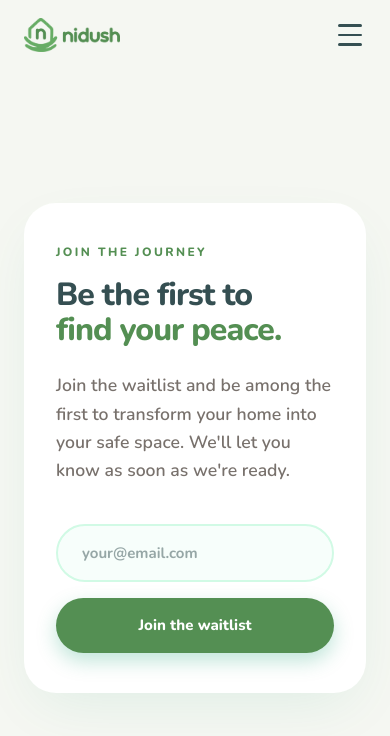
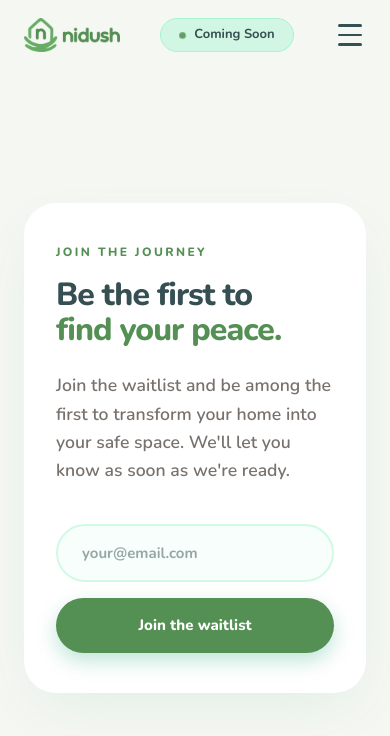
Before and after one commit to Nidush/Nidush_website, a React (Vite) app: page /waitlist in a window 390 px wide. Shown: the top 736 px of the page. Built offline with nearby package versions, Linux system fonts and the light colour scheme.

Commit message:
feat: add mobile badge for "Coming Soon" in NavBar component

```diff
--- a/src/components/NavBar.jsx
+++ b/src/components/NavBar.jsx
@@ -50,6 +50,10 @@ export default function NavBar() {
             <img src={Logo} alt="Logo Nidush" className="nav-logo" />
           </Link>
         </div>
+        <div className="nav-badge nav-badge-inline-mobile">
+          <div className="nav-badge-dot" />
+          <span className="nav-badge-text">Coming Soon</span>
+        </div>
 
         {/* LINKS DESKTOP */}
         <div className="nav-links-desktop">
@@ -91,12 +95,6 @@ export default function NavBar() {
               {label}
             </Link>
           ))}
-
-          {/* BADGE MOBILE */}
-          <div className="nav-badge nav-badge-mobile">
-            <div className="nav-badge-dot" />
-            <span className="nav-badge-text">Coming Soon</span>
-          </div>
         </div>
       </div>
     </nav>
--- a/src/styles/Navbar.css
+++ b/src/styles/Navbar.css
@@ -46,6 +46,16 @@
 .nav-logo {
   width: 6rem; /* Equivalente a w-24 no Tailwind */
   height: auto;
+}
+.nav-badge-inline-mobile {
+  display: inline-flex; /* visível em mobile */
+  padding: 5px 14px;
+  gap: 7px;
+}
+@media (min-width: 768px) {
+  .nav-badge-inline-mobile {
+    display: none; /* esconde no desktop, o desktop usa nav-badge-desktop */
+  }
 }
 @media (min-width: 768px) {
   .nav-logo {
```
